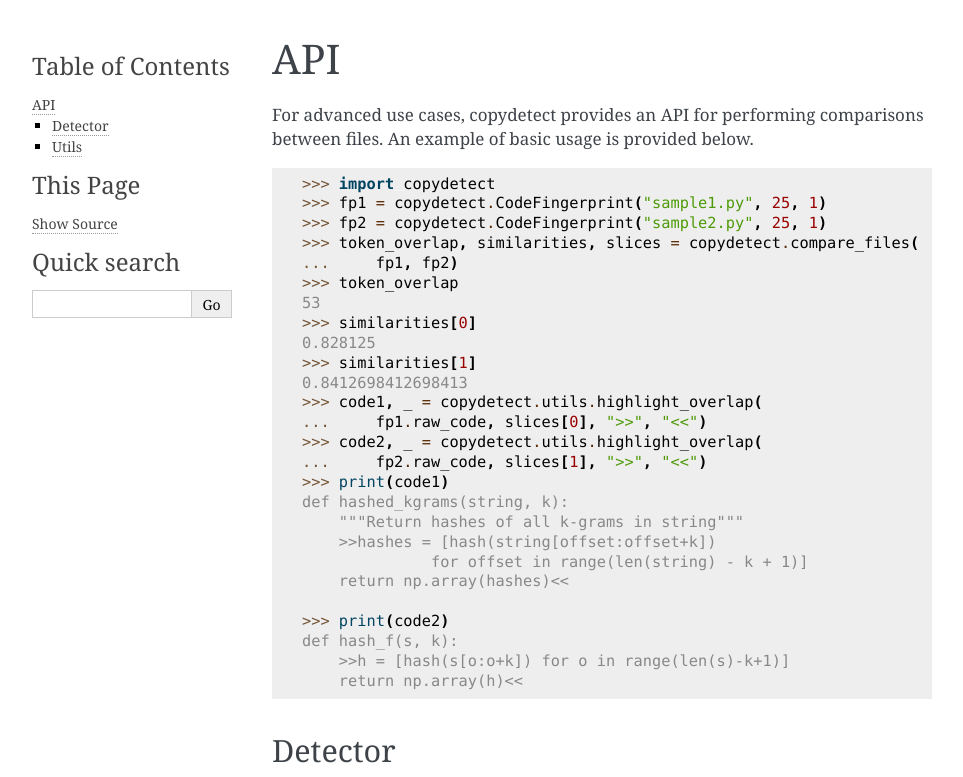
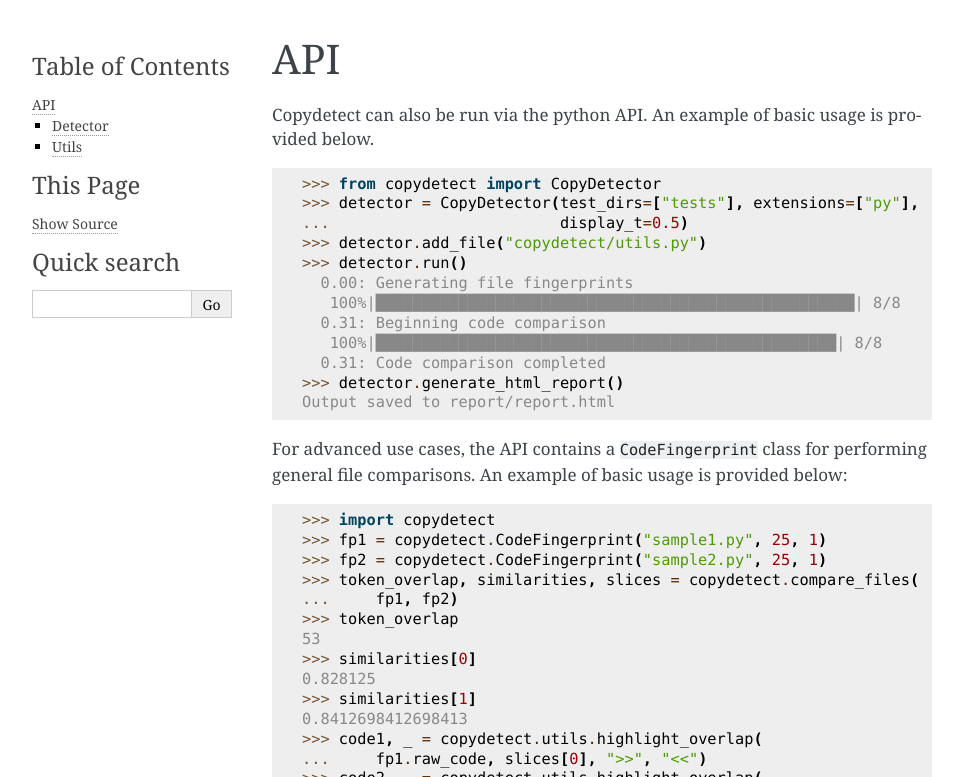
Before and after one commit to blingenf/copydetect, a Sphinx documentation site: the page built from docs/api.rst, in a window 1280 px wide, cut to the strip 0-777 px from the top of the page. Shown: the whole strip, without its empty margins (148-1111 px from the left). Built offline with Sphinx 7.4.7, drawn with Linux system fonts in a browser that asks for light colours.

```diff
--- a/docs/api.rst
+++ b/docs/api.rst
@@ -1,7 +1,24 @@
 API
 ======================================
 
-For advanced use cases, copydetect provides an API for performing comparisons between files. An example of basic usage is provided below.
+Copydetect can also be run via the python API. An example of basic usage is provided below.
+
+.. code-block:: python
+
+    >>> from copydetect import CopyDetector
+    >>> detector = CopyDetector(test_dirs=["tests"], extensions=["py"],
+    ...                         display_t=0.5)
+    >>> detector.add_file("copydetect/utils.py")
+    >>> detector.run()
+      0.00: Generating file fingerprints
+       100%|████████████████████████████████████████████████████| 8/8
+      0.31: Beginning code comparison
+       100%|██████████████████████████████████████████████████| 8/8
+      0.31: Code comparison completed
+    >>> detector.generate_html_report()
+    Output saved to report/report.html
+
+For advanced use cases, the API contains a ``CodeFingerprint`` class for performing general file comparisons. An example of basic usage is provided below:
 
 .. code-block:: python
 
```
Also changed, not shown: README.md (+13 -24 lines), 1 other file.
